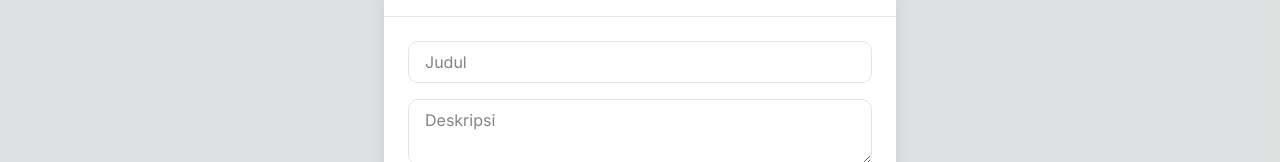
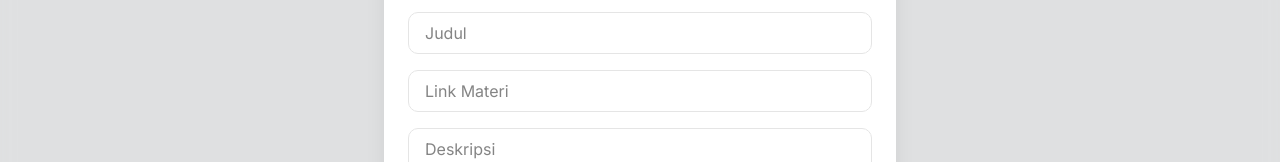
Before and after one commit to GabriellTzyKt/Eduflow, a Next.js app: page /teacher/manage-materials in a window 1280 px wide. Both pictures are taken after a click on the button "Upload Materi". Shown: the part 267-429 px from the top of the page. Built offline with nearby package versions, Linux system fonts and the light colour scheme; no server answers; the database is empty.

Commit message:
update: link in material

```diff
--- a/app/components/material_card.tsx
+++ b/app/components/material_card.tsx
@@ -1,9 +1,10 @@
-import React from 'react';
-import { FileText, Download, Video, File } from 'lucide-react';
+import React from "react";
+import { FileText, Download, Video, File } from "lucide-react";
 
 interface MaterialCardProps {
   id: string;
   title: string;
+  file_url: string | null;
   description: string;
   uploadedBy: string;
   uploadedAt: string;
@@ -14,22 +15,19 @@ export default function MaterialCard({
   id,
   title,
   description,
+  file_url,
   uploadedBy,
   uploadedAt,
   onDownload,
 }: MaterialCardProps) {
-
   return (
     <div className="bg-white rounded-xl border border-gray-200 p-5 hover:shadow-md transition-shadow">
       <div className="flex items-start gap-4">
-
-
         <div className="flex-1 min-w-0">
-
           <h3 className="text-gray-900 text-lg font-semibold">{title}</h3>
           <p className="text-gray-600 text-sm mb-4">{description}</p>
 
-          <div className="flex items-center justify-between">
+          <div className="flex mt-4 items-center justify-between">
             <div className="text-xs text-gray-500">
               <p>Diunggah oleh {uploadedBy}</p>
               <p>{uploadedAt}</p>
--- a/app/teacher/manage-materials/page.tsx
+++ b/app/teacher/manage-materials/page.tsx
@@ -31,6 +31,7 @@ export default function ManageMaterials() {
   const [formData, setFormData] = useState({
     title: '',
     description: '',
+    file_url: '',
     class_id: '',
   });
 
@@ -87,7 +88,7 @@ export default function ManageMaterials() {
 
   const handleAdd = () => {
     setEditingMaterial(null);
-    setFormData({ title: '', description: '', class_id: '' });
+    setFormData({ title: '', description: '', class_id: '', file_url: '' });
     setIsModalOpen(true);
   };
 
@@ -97,6 +98,7 @@ export default function ManageMaterials() {
       title: material.title,
       description: material.description,
       class_id: material.class.id,
+      file_url: material.file_url || '',
     });
     setIsModalOpen(true);
   };
@@ -131,6 +133,7 @@ export default function ManageMaterials() {
           title: formData.title,
           content: formData.description,
           class_id: formData.class_id,
+          file_url: formData.file_url,
         })
         .eq('id', editingMaterial.id);
 
@@ -145,6 +148,7 @@ export default function ManageMaterials() {
         title: formData.title,
         content: formData.description,
         class_id: formData.class_id,
+        file_url: formData.file_url,
       });
 
       if (error) {
@@ -157,7 +161,7 @@ export default function ManageMaterials() {
 
     setIsModalOpen(false);
     setEditingMaterial(null);
-    setFormData({ title: '', description: '', class_id: '' });
+    setFormData({ title: '', description: '', class_id: '', file_url: '' });
     fetchMaterials();
   };
 
@@ -191,6 +195,7 @@ export default function ManageMaterials() {
                 uploadedBy="Teacher"
                 uploadedAt={new Date(material.created_at).toLocaleDateString()}
                 className={material.class.title}
+                file_url={material.file_url}
               />
 
               <div className="absolute top-4 right-4 flex gap-2 opacity-0 group-hover:opacity-100">
@@ -222,6 +227,15 @@ export default function ManageMaterials() {
               value={formData.title}
               onChange={(e) =>
                 setFormData({ ...formData, title: e.target.value })
+              }
+              className="w-full px-4 py-2 border rounded-lg"
+            />
+
+            <input
+              placeholder="Link Materi"
+              value={formData.file_url}
+              onChange={(e) =>
+                setFormData({ ...formData, file_url: e.target.value })
               }
               className="w-full px-4 py-2 border rounded-lg"
             />
```
